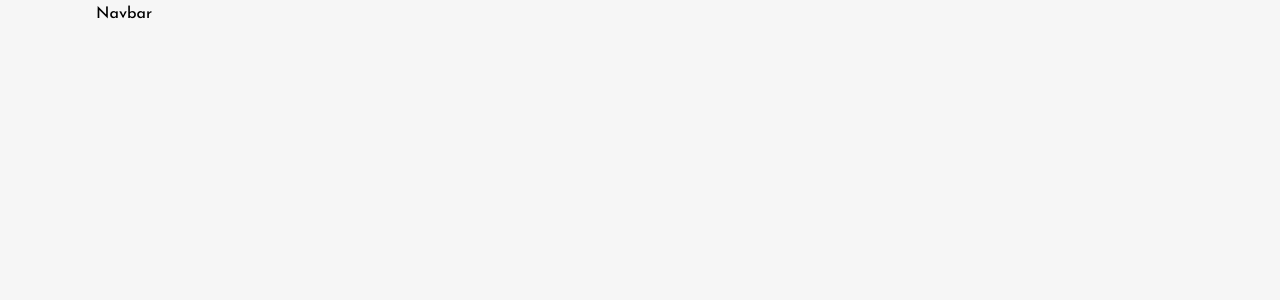
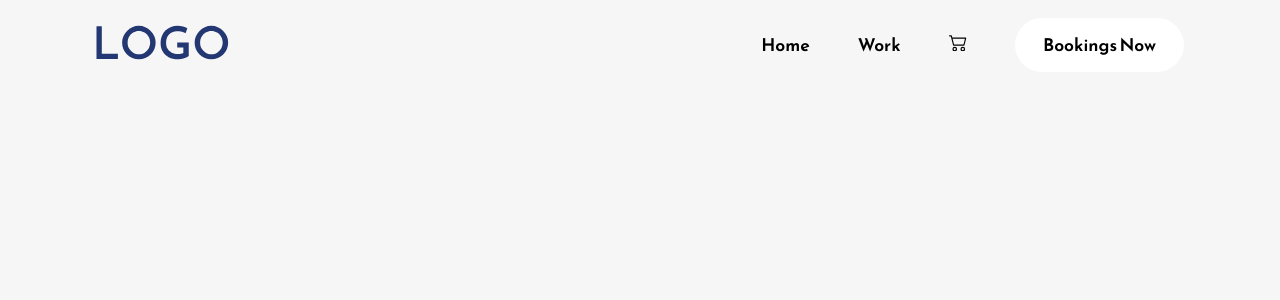
Before and after one commit to barbaroliveira/HomePage, a React (Create React App) app in the folder Homepage/: page / in a window 1280 px wide. Shown: the top 300 px of the page. Built offline with nearby package versions, Linux system fonts and the light colour scheme.

Commit message:
navbar non-responsive

```diff
--- a/Homepage/package.json
+++ b/Homepage/package.json
@@ -3,11 +3,16 @@
   "version": "0.1.0",
   "private": true,
   "dependencies": {
+    "@emotion/react": "^11.11.1",
+    "@emotion/styled": "^11.11.0",
+    "@mui/icons-material": "^5.11.16",
+    "@mui/material": "^5.13.5",
     "@testing-library/jest-dom": "^5.16.5",
     "@testing-library/react": "^13.4.0",
     "@testing-library/user-event": "^13.5.0",
     "react": "^18.2.0",
     "react-dom": "^18.2.0",
+    "react-icons": "^4.9.0",
     "react-scripts": "5.0.1",
     "web-vitals": "^2.1.4"
   },
--- a/Homepage/src/Components/Navbar.js
+++ b/Homepage/src/Components/Navbar.js
@@ -1,7 +1,58 @@
-import React from "react";
+/* eslint-disable jsx-a11y/anchor-is-valid */
+/* eslint-disable no-unreachable */
+/* eslint-disable no-unused-vars */
+import React, { useState } from "react";
+import Logo from "../Assets/LOGO.svg";
+import {BsCart2} from "react-icons/bs";
+import { HiOutlineBars3 } from "react-icons/hi2";
+/* import {
+     Box,
+     Drawer,
+     ListItem,
+     ListItemButton,
+     ListItemIcon,
+     ListItemText
+    } from "@mui/material"; */
+    import HomeIcon from "@mui/icons-material/Home";
+    /* import InfoIcon from "@mui/icons-material/Info";
+    import CommentRoundedIcon from "@mui/icons-material/CommentRounded";
+    import PhoneRoundedIcon from "@mui/icons-material/PhoneRounded";
+    import { ShoppingCartRoundedIcon } from "@mui/icons-material/ShoppingCartRounded"; */
 
 const Navbar = () => {
-    return <div>Navbar</div>;
+
+    const [openMenu, setOpenMenu] = useState(false)
+    const menuOptions = [
+        {
+            text:"Home",
+            icon:<HomeIcon/>
+        },
+        {
+            text:"Work",
+            icon:<HomeIcon/>
+        }
+    ]
+
+    return (
+        <nav>
+        <div className="nav-logo-container">
+        <img src={Logo} alt="" />
+        </div>
+        <div className="navbar-links-container" >
+            <a href="">Home</a>
+            <a href="">Work</a>
+            <a href="">
+                <BsCart2 className="navbar-cart-icon" />
+            </a>
+            <button className="primary-button">
+                Bookings Now
+            </button>
+            <div className="navbar-menu-container">
+                <HiOutlineBars3 onClick={() => setOpenMenu(true)}/>
+            </div>
+        </div>
+    </nav>
+    );
 }
 
 export default Navbar;
```
Also changed, not shown: 1 other file (tests, documents, lock files or other folders).
